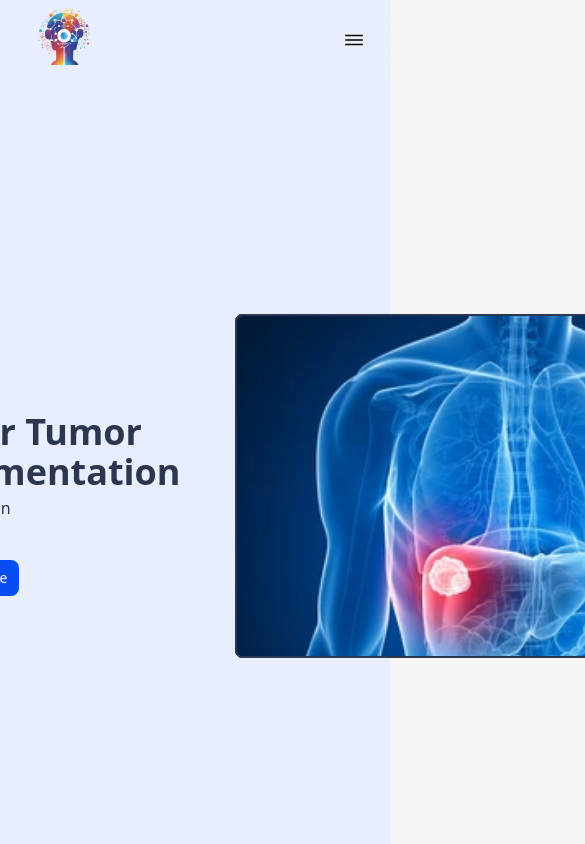
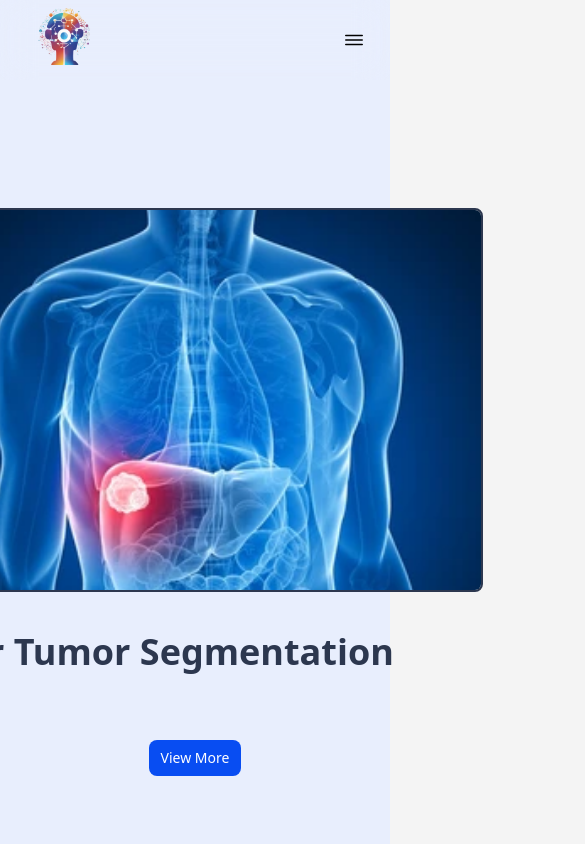
Before and after one commit to Avinash01110/et4h, a React (Create React App) app: page /projects in a window 390 px wide. Shown: the top 844 px of the page, 585 px wide, since content can reach past the window. Built offline with nearby package versions, Linux system fonts and the light colour scheme; a web font is replaced by a local one; what @pyncz/tailwind-mask-image, tailwind-gradient-mask-image would draw is missing.

Commit message:
feat: Add images to Projects and update layout

```diff
--- a/src/components/Projects.js
+++ b/src/components/Projects.js
@@ -10,39 +10,42 @@ import { useGSAP } from "@gsap/react";
 import { ScrollTrigger } from "gsap/ScrollTrigger";
 gsap.registerPlugin(useGSAP, ScrollTrigger);
 
-
 export default function Projects() {
-
   const Projects = [
     {
       index: "01",
       title: "Liver Tumor Segmentation",
       description: "description",
       link: "/Project",
+      image: liverimage,
     },
     {
       index: "02",
       title: "Kidney Tumor Segmentation",
       description: "description",
       link: "/Project",
+      image: kidneyimage,
     },
     {
       index: "03",
       title: "Breast Tumor Segmentation",
       description: "description",
       link: "/Project",
+      image: breastimage,
     },
     {
       index: "04",
       title: "Electroencephalogram (EEG)",
       description: "description",
       link: "/Project",
+      image: EEGimage,
     },
     {
       index: "05",
       title: "Electrocardiogram (ECG)",
       description: "description",
       link: "/Project",
+      image: ECGimage,
     },
   ];
 
@@ -65,7 +68,6 @@ export default function Projects() {
   ];
 
   const animationRef = useRef(null);
-  console.log(animationRef)
 
   useGSAP(() => {
     const rightPhotoItems = gsap.utils.toArray(".right-photo-item");
@@ -101,16 +103,16 @@ export default function Projects() {
     let elem = document.getElementsByClassName("elem");
 
     function height() {
-      gsap.set(fs,{
-        height:0
-      })
+      gsap.set(fs, {
+        height: 0,
+      });
     }
 
     tl.to(fs, {
       height: "100%",
       duration: 1.5,
       ease: "expo.inOut",
-      onComplete: height()
+      onComplete: height(),
     });
 
     tl.to(elem, {
@@ -132,45 +134,52 @@ export default function Projects() {
       ease: "expo.inOut",
     });
 
-    tl.to(".project",{
+    tl.to(".project", {
       opacity: 1,
       duration: 0.5,
       ease: "expo.in",
-    })
-
-
-
+    });
   });
-
 
   return (
     <>
-      <div className="loader h-full w-full z-50 top-0 left-0 fixed">
+      {/* <div className="loader h-full w-full z-50 top-0 left-0 fixed">
         <div className="fs h-0 w-full bg-lightblue absolute flex flex-col justify-center items-center overflow-hidden">
         </div>
         <div className="elem h-full w-0 bg-indigo-400 absolute left-0"></div>
         <div className="whiteelem h-0 w-full bg-indigo-200 absolute bottom-0"></div>
-      </div>
+      </div> */}
 
-      <div className="project h-auto w-full bg-lightblue pt-16 opacity-0">
+      <div className="project h-auto w-full bg-lightblue pt-16 opacity-100">
         {/* Active Project */}
         <div className="bg-lightblue h-auto w-full flex flex-col items-center gap-y-1">
           {/* <h2 className="text-5xl text-blue font-bold uppercase [text-shadow:2px_4px_5px_var(--tw-shadow-color)] shadow-grey">
             Active Projects
           </h2> */}
 
-          <div className="projects w-full h-auto px-16 flex flex-row">
-            <div className="left w-1/2 h-auto flex items-center justify-center">
-              <div className="projects-text">
+          <div className="projects w-full h-auto px-4 py-36 sm:py-36 lg:py-0 lg:px-6 xl:px-10 2xl:px-16 flex flex-row">
+            <div className="left w-full sm:w-full lg:w-1/2 h-auto flex items-center justify-center">
+              <div className="projects-text flex flex-col gap-y-36">
                 {Projects.map((project, index) => (
                   <div
                     key={index}
-                    className="h-[100vh] project-info flex flex-col justify-center gap-y-10"
+                    className="h-auto sm:h-auto lg:h-[100vh] project-info flex flex-col justify-center items-center sm:items-center lg:items-start gap-y-10"
                   >
-                    <div className="flex flex-col gap-y-1">
-                      <span className="text-2xl text-grey font-semibold font-sans">
+                    <div className="flex sm:flex lg:hidden h-96 w-auto">
+                      <div
+                        className="w-[38rem] h-96 px-4"
+                      >
+                        <img
+                          className="h-full w-full object-cover rounded-lg block border-2 border-grey"
+                          src={project.image}
+                          alt="error"
+                        />
+                      </div>
+                    </div>
+                    <div className="flex flex-col w-full sm:w-full lg:w-auto px-6 sm:px-6 lg:px-0 gap-y-1">
+                      {/* <span className="text-2xl text-grey font-semibold font-sans">
                         {project.index}
-                      </span>
+                      </span> */}
                       <h3 className="text-4xl text-grey font-bold font-sans">
                         {project.title}
                       </h3>
@@ -188,13 +197,13 @@ export default function Projects() {
               </div>
             </div>
 
-            <div className="right w-1/2 h-auto">
+            <div className="right hidden sm:hidden lg:flex w-1/2 h-auto">
               <div className="right-b1 flex flex-col justify-center sticky top-0 w-full h-[100vh]">
                 <div
                   useRef={animationRef}
-                  className="right-photo h-96 w-[40rem] relative"
+                  className="right-photo h-[28rem] xl:w-auto 2xl:w-auto relative"
                 >
-                  {Projectsimage.map((project, index) => (
+                  {Projects.map((project, index) => (
                     <div
                       key={index}
                       className="right-photo-item w-full h-full py-5 px-10 absolute"
```
